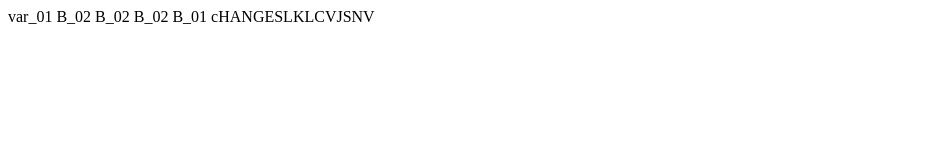
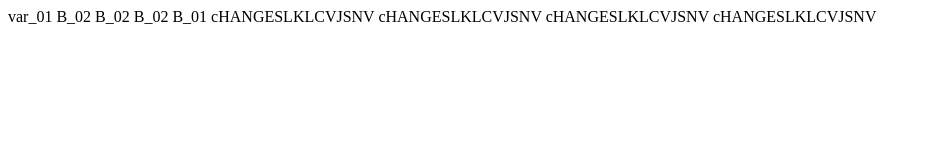
Before and after one commit to qmargo23/test_002, a plain HTML site: page Homework1/index.html in a window 1280 px wide. Shown: the whole page, without its empty margins (0-929 px from the left). Drawn offline with Linux system fonts and the light colour scheme.

Commit message:
вариант 01 добавлено 3 строки

```diff
--- a/Homework1/index.html
+++ b/Homework1/index.html
@@ -10,6 +10,9 @@
 B_02  B_02  B_02
 B_01
 cHANGESLKLCVJSNV
+cHANGESLKLCVJSNV
+cHANGESLKLCVJSNV
+cHANGESLKLCVJSNV
 
 </body>
 </html>
```
